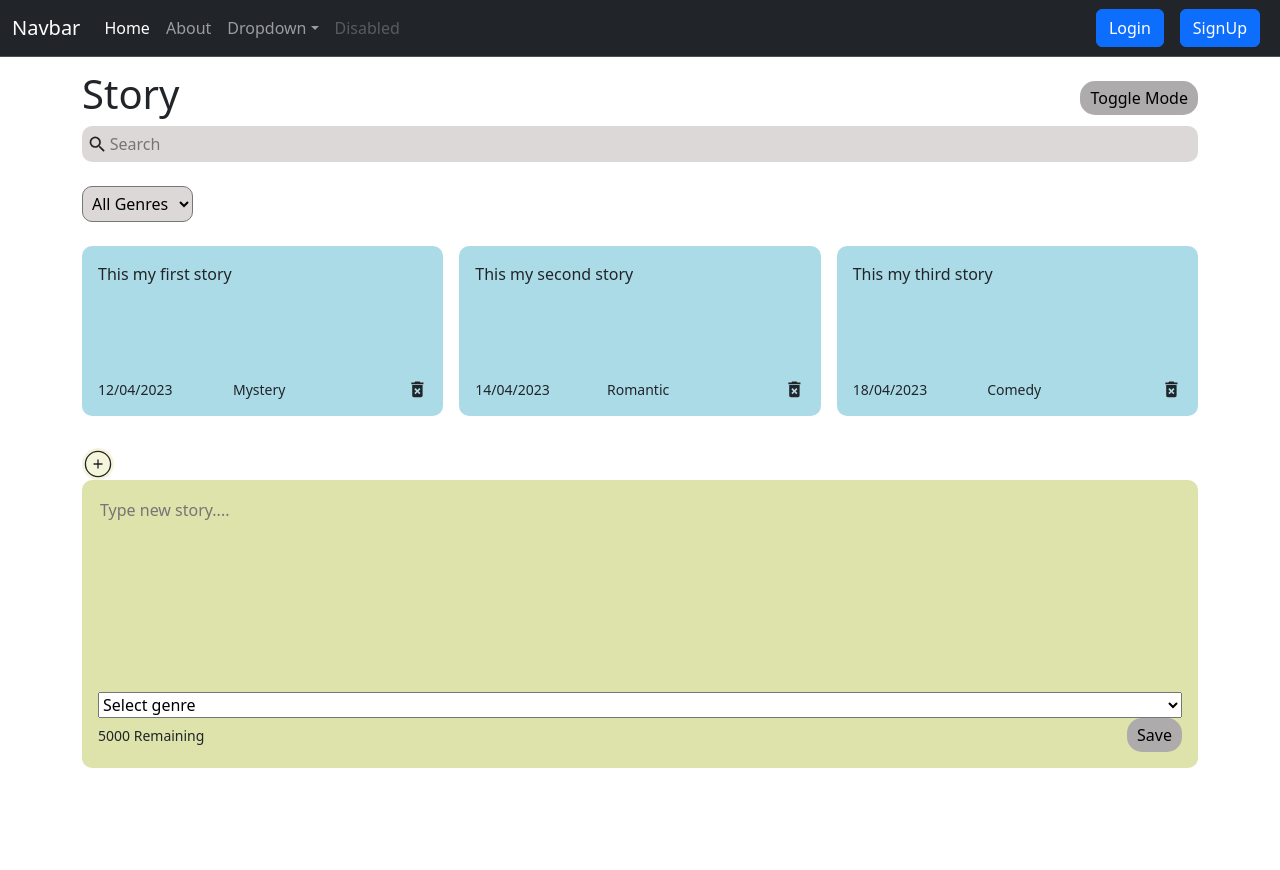
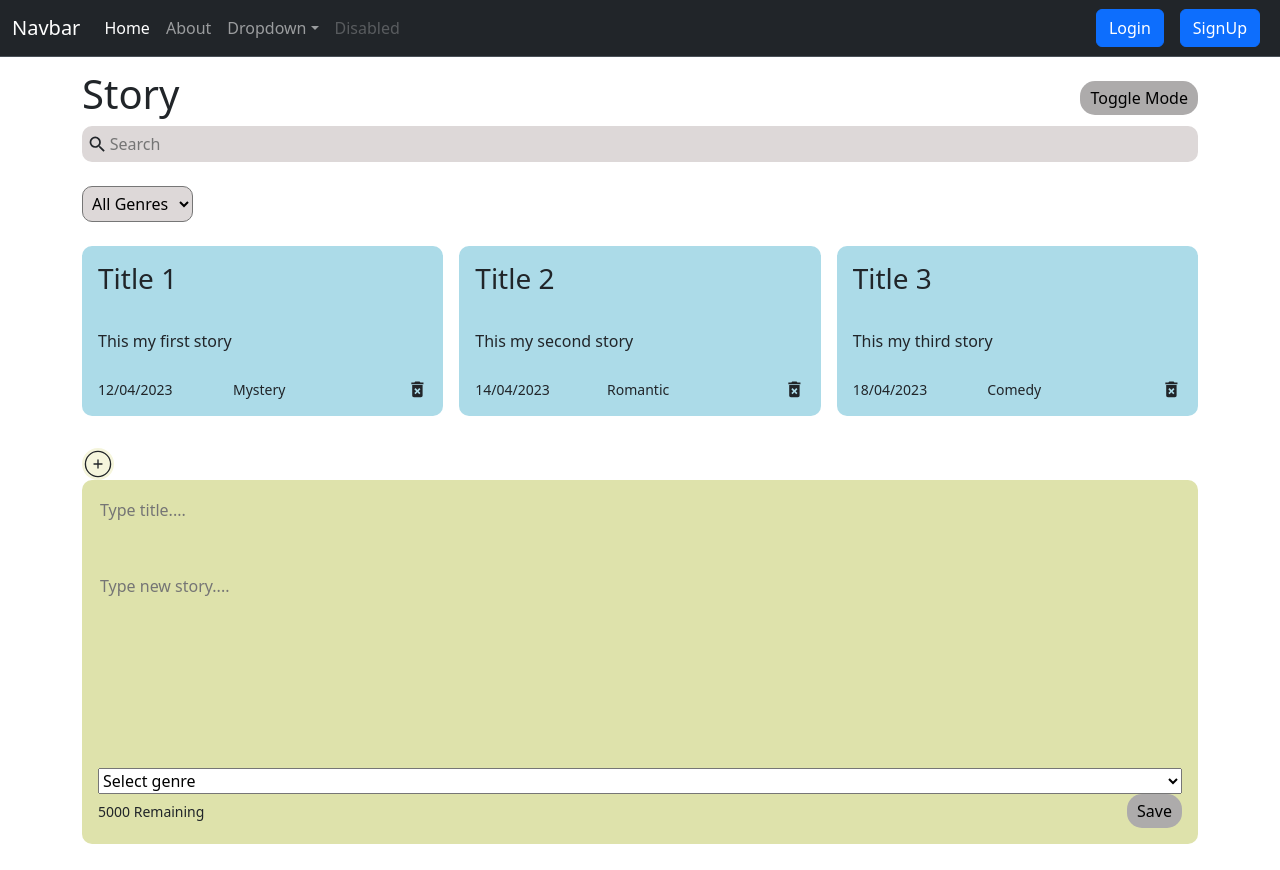
Before and after one commit to pritika163/quickread, a React (Create React App) app: page / in a window 1280 px wide. Both pictures are taken after a click on the icon 98 px from the left and 464 px from the top of the page. Built offline with nearby package versions, Linux system fonts and the light colour scheme.

Commit message:
"Title added"

```diff
--- a/src/Components/AddStory.jsx
+++ b/src/Components/AddStory.jsx
@@ -2,18 +2,26 @@ import { useState } from 'react';
 
 const AddStory = ({ handleAddStory }) => {
     const [storyText, setStoryText] = useState('');
+    const [storyTitle, setStoryTitle] = useState('');
     const [selectedGenres, setSelectedGenres] = useState('');
     const charLim = 5000;
+    const charLimt = 100;
 
     const handleChange = (event) => {
         if (charLim - event.target.value.length >= 0)
             setStoryText(event.target.value);
     };
+    const handleTitleChange = (event) => {
+        if (charLimt - event.target.value.length >= 0)
+            setStoryTitle(event.target.value);
+    };
+
 
     const handleSaveClick = () => {
         if (storyText.trim().length > 0) {
-            handleAddStory(storyText, selectedGenres);
+            handleAddStory(storyText, storyTitle, selectedGenres);
             setStoryText('');
+            setStoryTitle('');
             setSelectedGenres('');
         }
     };
@@ -24,6 +32,13 @@ const AddStory = ({ handleAddStory }) => {
 
     return (
         <div className='story new'>
+            <textarea
+                rows='3'
+                cols='10'
+                placeholder='Type title....'
+                value={storyTitle}
+                onChange={handleTitleChange}
+            ></textarea>
             <textarea
                 rows='8'
                 cols='10'
--- a/src/Components/StoryList.jsx
+++ b/src/Components/StoryList.jsx
@@ -6,6 +6,7 @@ const StoryList =({ story, handleDeleteStory, handleRating }) => {
             {story.map((story)=>(
             <StoryW
                 id={story.id}
+                title={story.title}
                 text={story.text}
                 genre={story.genre}
                 date={story.date}
--- a/src/Components/StoryW.jsx
+++ b/src/Components/StoryW.jsx
@@ -1,8 +1,11 @@
 import React from 'react'
 import { MdDeleteForever } from 'react-icons/md'
-function StoryW({id, text, genre, date, rating, handleDeleteStory}) {
+function StoryW({id, title, text, genre, date, rating, handleDeleteStory}) {
+
   return (
+
     <div className="story">
+        <h3>{title}</h3>
         <span>{text}</span>
         <div className="story_footer">
           <small>{date}</small>
--- a/src/Home.jsx
+++ b/src/Home.jsx
@@ -14,6 +14,7 @@ const Home =() => {
     const [story, setStory] = useState([
         {
             id: nanoid(),
+            title: "Title 1",
             text: "This my first story",
             genre: "Mystery",
             date: "12/04/2023",
@@ -21,6 +22,7 @@ const Home =() => {
         },
         {
             id: nanoid(),
+            title: "Title 2",
             text: "This my second story",
             genre: "Romantic",
             date: "14/04/2023",
@@ -28,6 +30,7 @@ const Home =() => {
         },
         {
             id: nanoid(),
+            title: "Title 3",
             text: "This my third story",
             genre: "Comedy",
             date: "18/04/2023",
@@ -55,10 +58,11 @@ const Home =() => {
         setShowAddStory(!showAddStory);
     };
 
-    const addStory = (text, gen) => {
+    const addStory = (tit, text, gen) => {
         const date = new Date();
         const newStory = {
             id: nanoid(),
+            title: tit,
             text: text,
             genre: gen,
             date: date.toLocaleDateString()
```
Also changed, not shown: src/Components/Add.jsx (+4 -4 lines).
